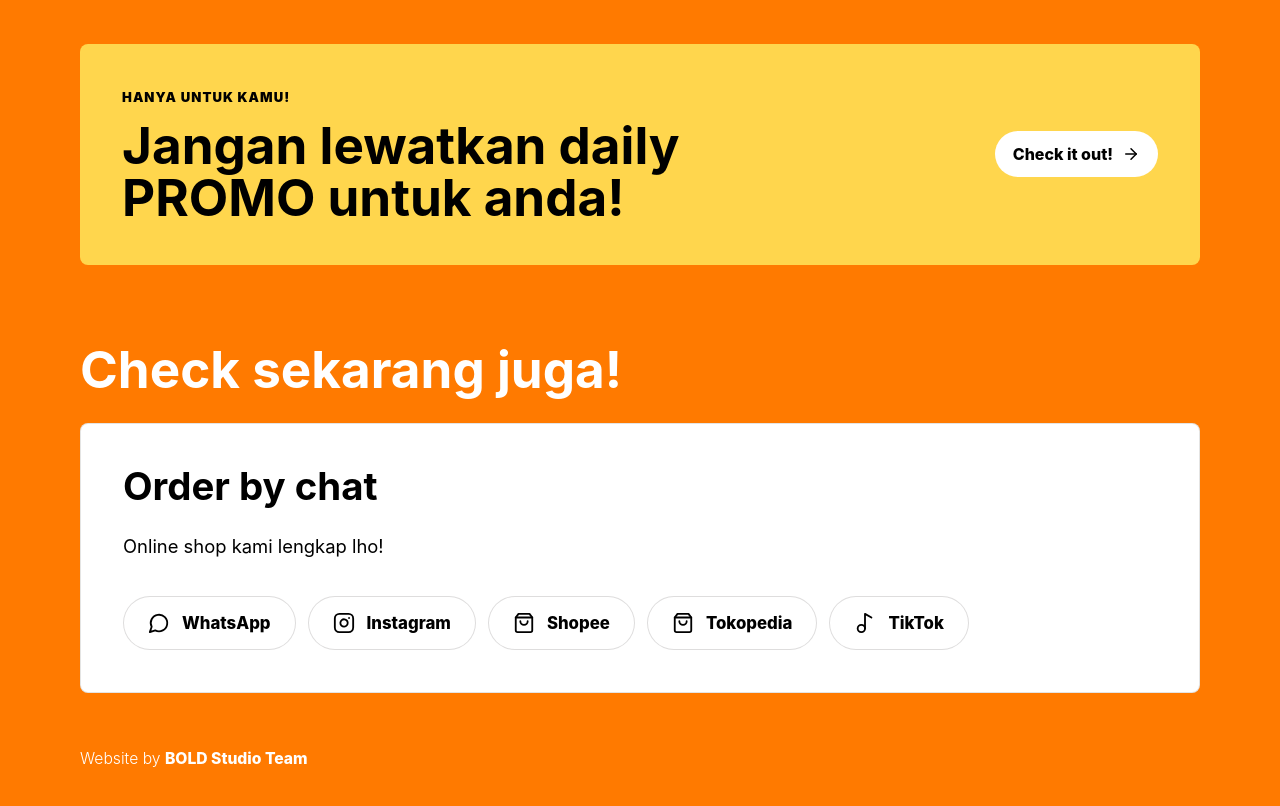
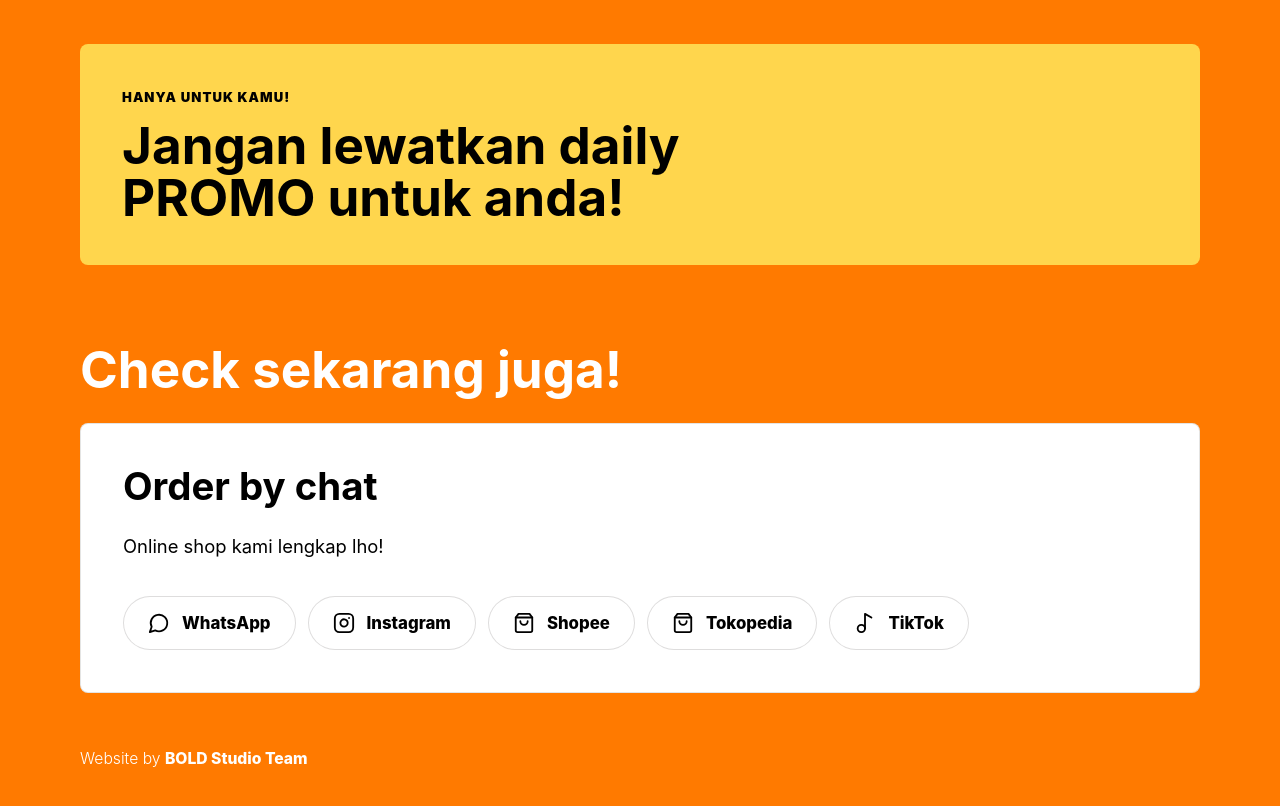
Before and after one commit to Denmas0690/Nic-Nic-Web-Draft, a React (Vite) app: page / in a window 1280 px wide. Shown: the part 2020-2826 px from the top of the page. Built offline with nearby package versions, Linux system fonts and the light colour scheme.

Commit message:
Update main.jsx

```diff
--- a/src/main.jsx
+++ b/src/main.jsx
@@ -142,9 +142,6 @@
 week. Use this area for rules, expiry date, or bundle conditions.
 </p>*/}
 </div>
-<a className="primary-button compact" href="#order">
-Check it out! <ArrowRight size={18} />
-</a>
 </section>
 
 <section className="order-section" id="order">
```
